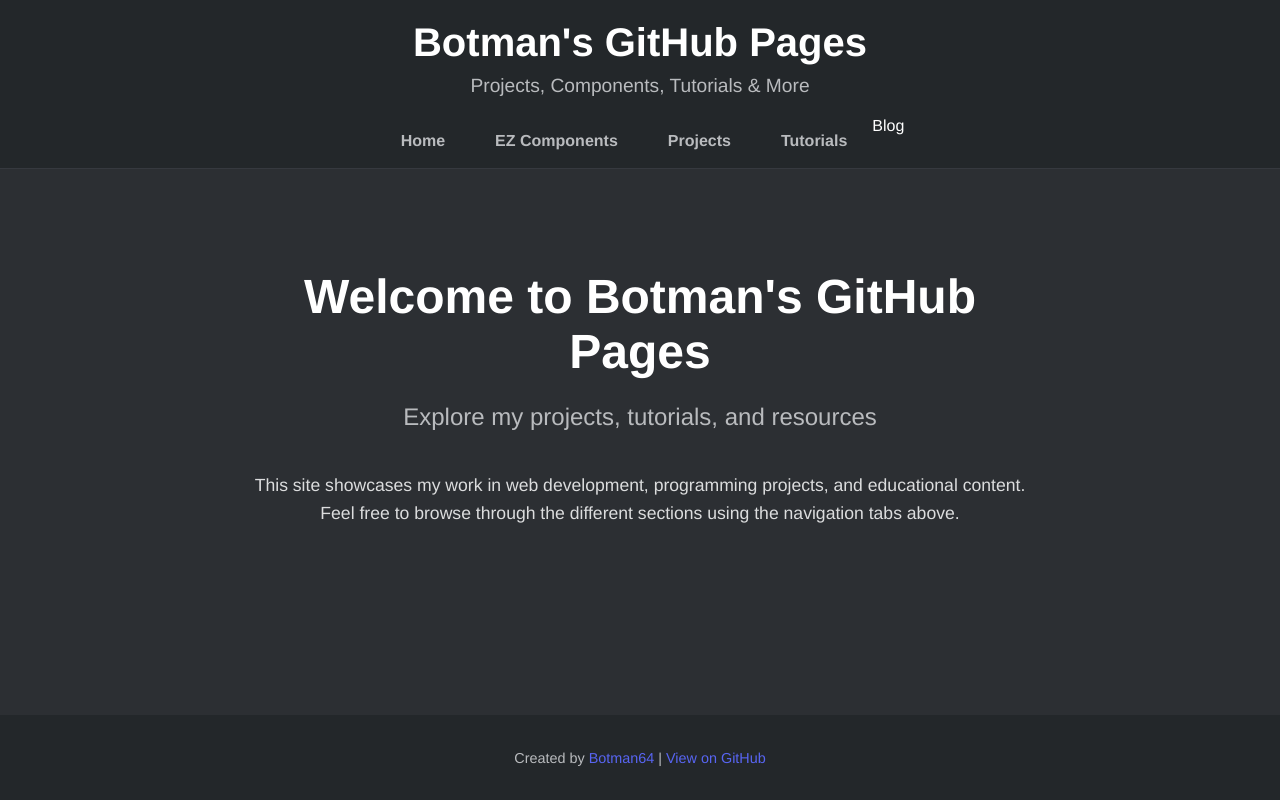
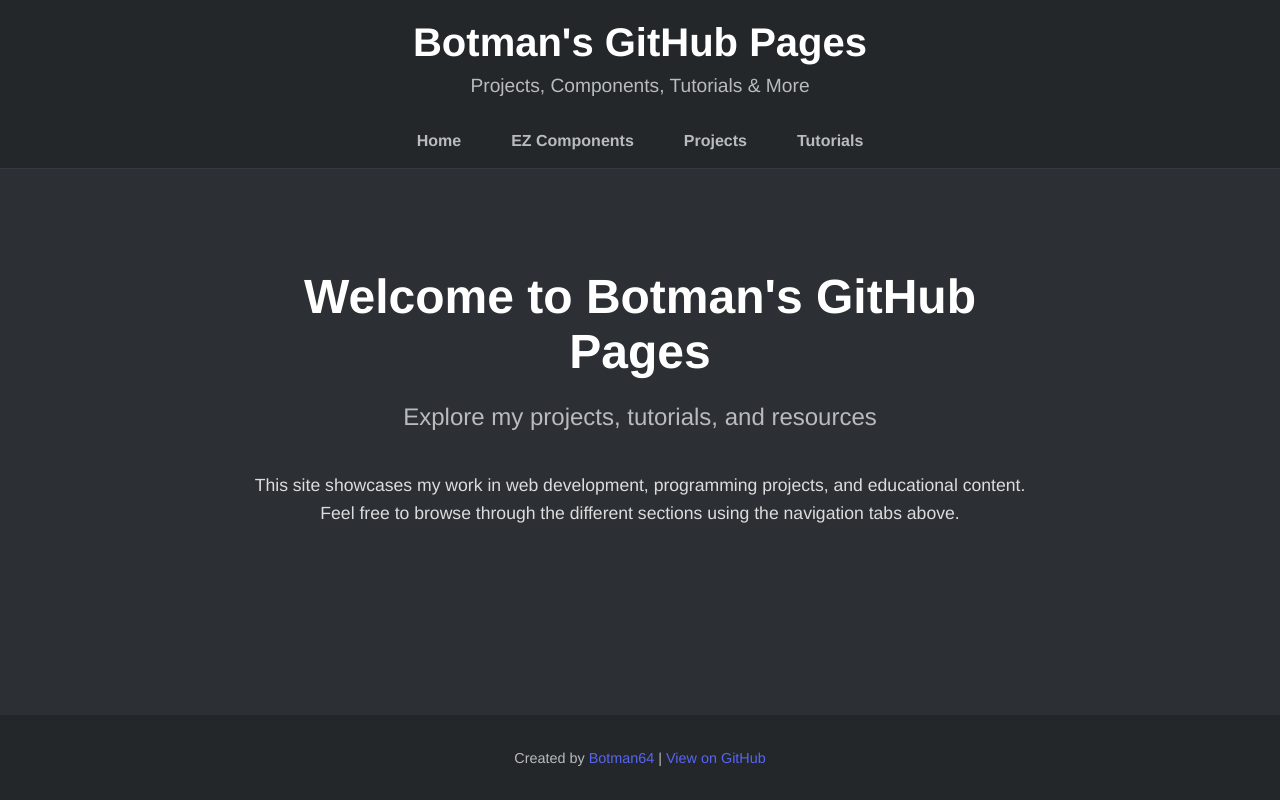
Before and after one commit to Botman64/Botman64.github.io, a plain HTML site: page index.html in a window 1280 px wide. Drawn offline with Linux system fonts and the light colour scheme.

Commit message:
Update index.html

```diff
--- a/index.html
+++ b/index.html
@@ -218,8 +218,7 @@
         <div class="nav-tab" data-tab="welcome">Home</div>
         <div class="nav-tab" data-tab="ezcomponents">EZ Components</div>
         <div class="nav-tab" data-tab="projects">Projects</div>
-        <div class="nav-tab" data-tab="tutorials">Tutorials</div
-        <div class="nav-tab" data-tab="blog">Blog</div>
+        <div class="nav-tab" data-tab="tutorials">Tutorials</div>
     </div>
 
     <main>
```
